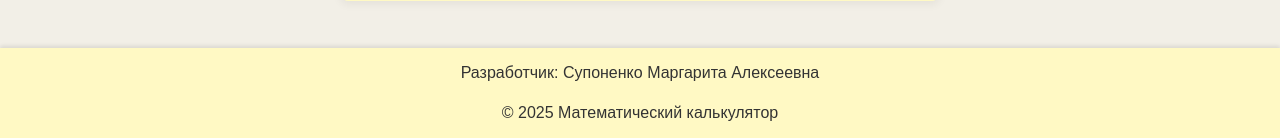
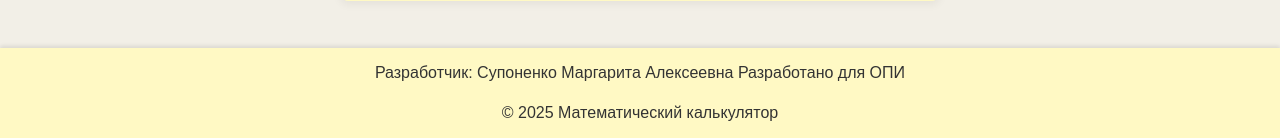
Before and after one commit to Mark6482/triangle-area, a Django app: page / in a window 1280 px wide. Shown: the part 662-800 px from the top of the page. Run offline with Django 5.2, Linux system fonts and the light colour scheme.

Commit message:
add info 3

```diff
--- a/triangle/templates/triangle/triangle.html
+++ b/triangle/templates/triangle/triangle.html
@@ -98,6 +98,7 @@
 
   <footer>
     Разработчик: Супоненко Маргарита Алексеевна
+    Разработано для ОПИ
     <p></p>
     &copy; 2025 Математический калькулятор
   </footer>
```
